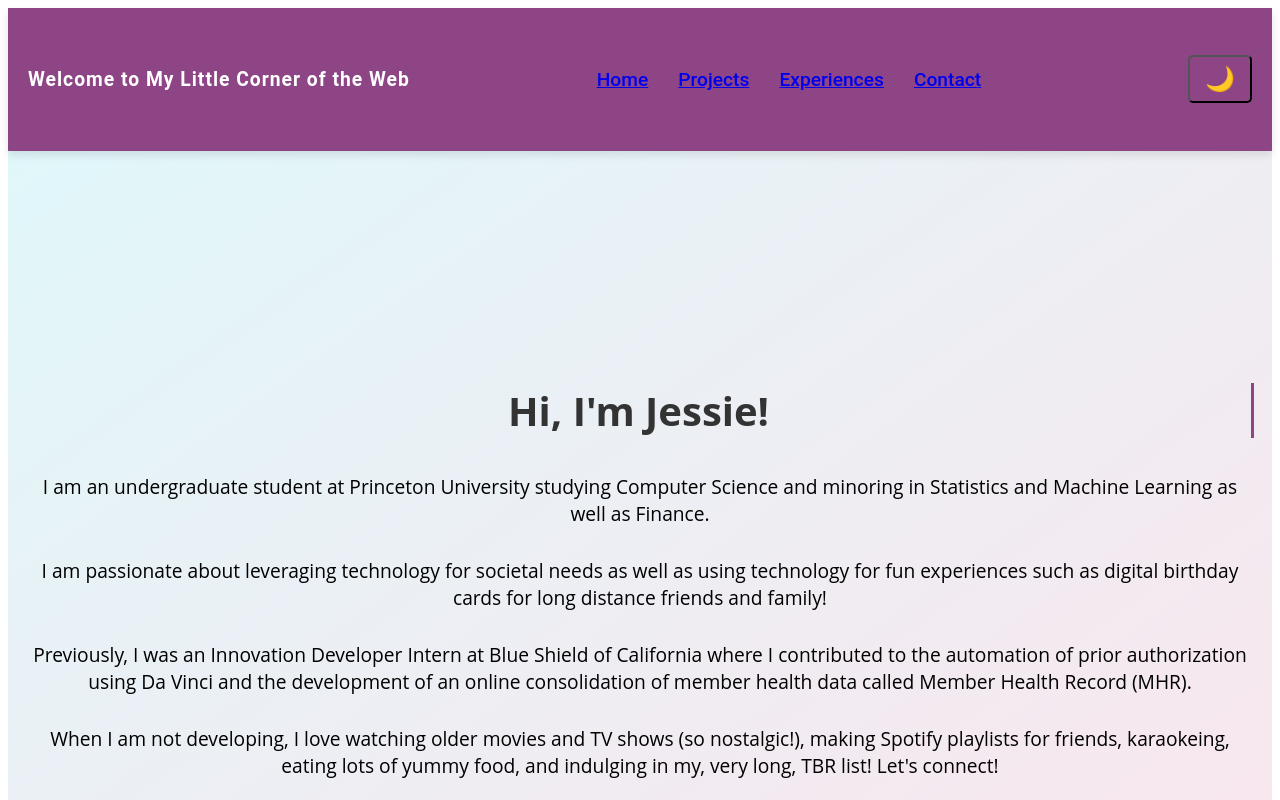
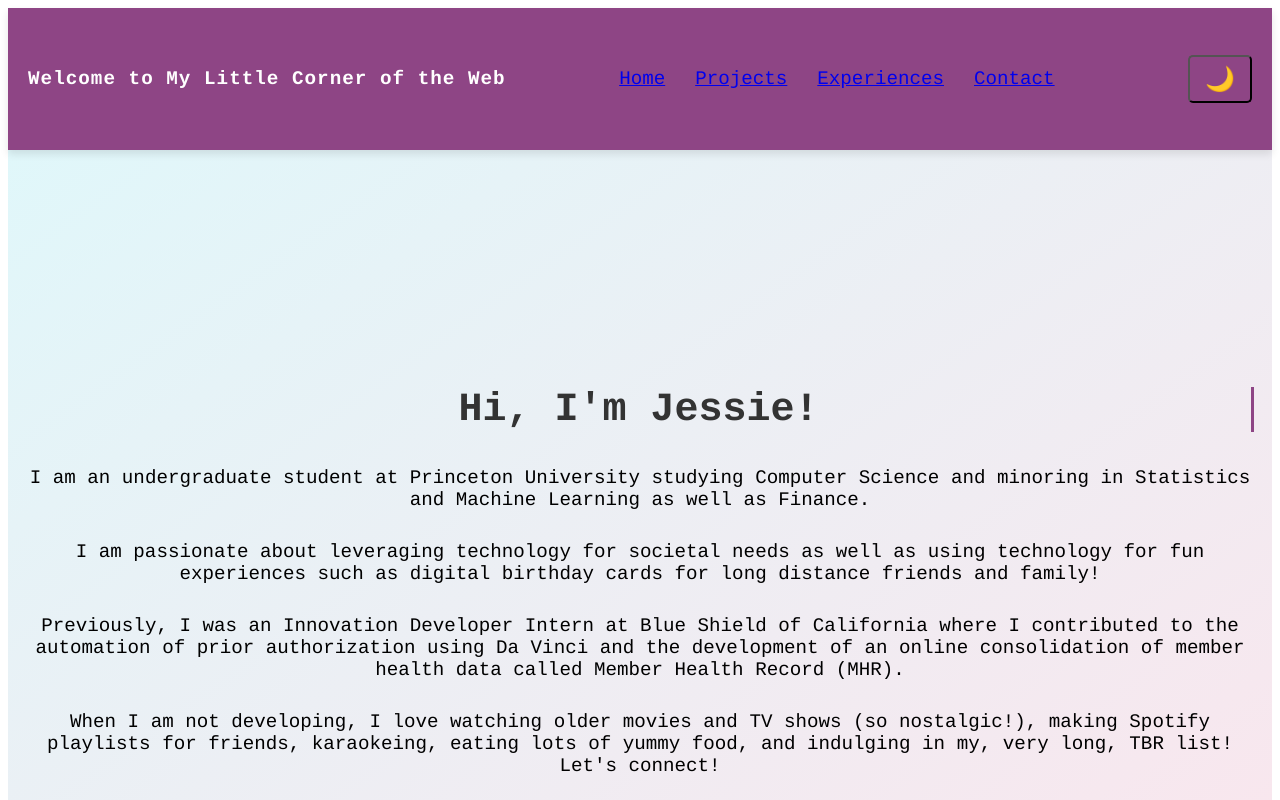
Before and after one commit to jchen2140/jessie-web, a Next.js app: page / in a window 1280 px wide. Shown: the top 800 px of the page. Built offline with nearby package versions, Linux system fonts and the light colour scheme.

Commit message:
typewriter like font hehe

```diff
--- a/components/Navbar.js
+++ b/components/Navbar.js
@@ -59,7 +59,7 @@ const styles = {
     padding: '15px 20px',
     backgroundColor: '#8E4585', // Plum background color
     color: 'white',
-    fontFamily: 'Roboto, sans-serif', // Roboto font
+    fontFamily: 'Courier, monospace', // typewriter-like font lol
     boxShadow: '0 4px 8px rgba(0, 0, 0, 0.1)', // Soft shadow for a professional look
     position: 'sticky',
     top: 0,
--- a/styles/Home.module.css
+++ b/styles/Home.module.css
@@ -25,7 +25,7 @@
 
 .container {
     animation: fadeIn 1s ease-in-out;
-    font-family: 'Open Sans', sans-serif;
+    font-family: 'Courier', sans-serif;
     text-align: center;
     background-color: #f9f9f9;
     background: linear-gradient(to bottom right, #e0f7fa, #fce4ec);
--- a/styles/global.css
+++ b/styles/global.css
@@ -1,6 +1,6 @@
 /* Global Styles */
 body {
-    font-family: 'Roboto', sans-serif;
+    font-family: 'Courier', sans-serif;
     margin: 0;
     padding: 0;
     background: #f5f5f5; /* Light background */
```
